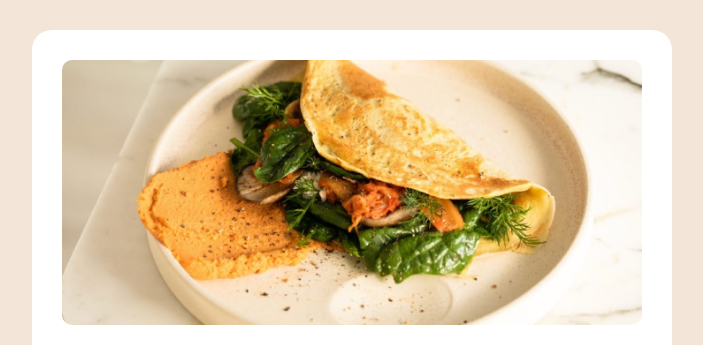
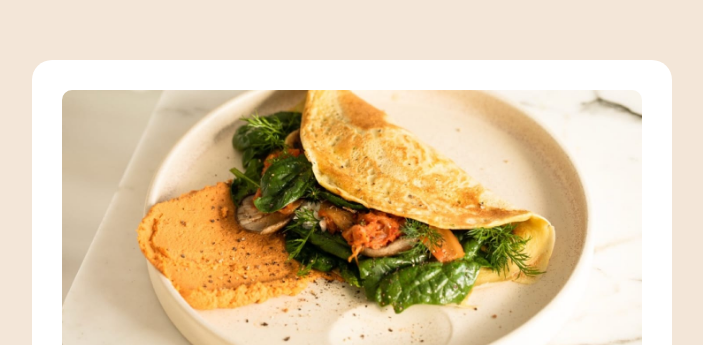
Before and after one commit to JushuaPeterTe/Frontend-Mentor-Challenge---Recipe-Page-Solution, a plain HTML site: page recipe-page-main/index.html in a window 1280 px wide. Shown: the top 345 px of the page, without its empty margins (288-991 px from the left). Drawn offline with Linux system fonts and the light colour scheme.

Commit message:
commit 2
Updated README.md and few changes to style.css

```diff
--- a/recipe-page-main/css/style.css
+++ b/recipe-page-main/css/style.css
@@ -12,6 +12,10 @@
     --Light-Grey: hsl(30, 18%, 87%);
     --Wenge-Brown: hsl(30, 10%, 34%);
     --Dark-Charcoal: hsl(24, 5%, 18%);
+}
+
+html {
+    padding: 30px;
 }
 
 body {
@@ -146,6 +150,9 @@ ol li {
 
 
 @media (max-width: 768px) {
+    html {
+        padding: 5px;
+    }
     .main-content {
         margin: 10px;
         padding: 11px;
@@ -163,6 +170,9 @@ ol li {
 }
 
 @media (max-width: 480px) {
+    html {
+        padding: 0px;
+    }
     .main-content {
         margin: 5px;
         padding: 4px;
```
Also changed, not shown: recipe-page-main/image.png, 2 other files.
